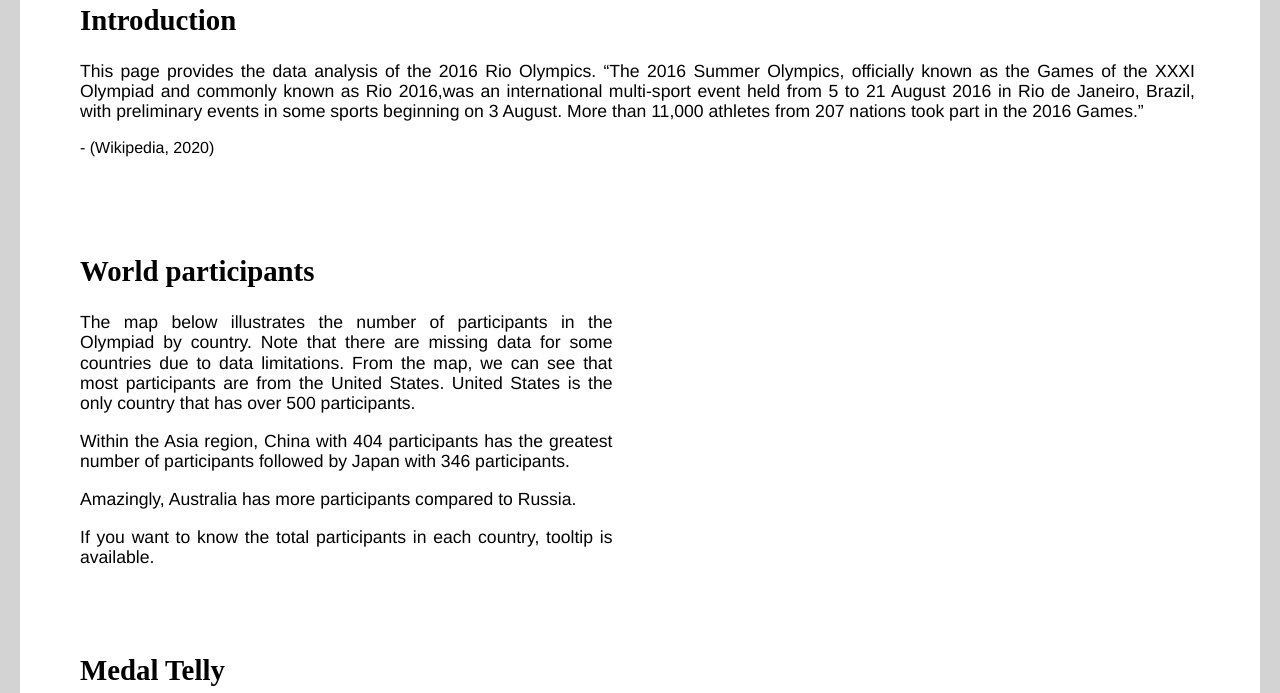
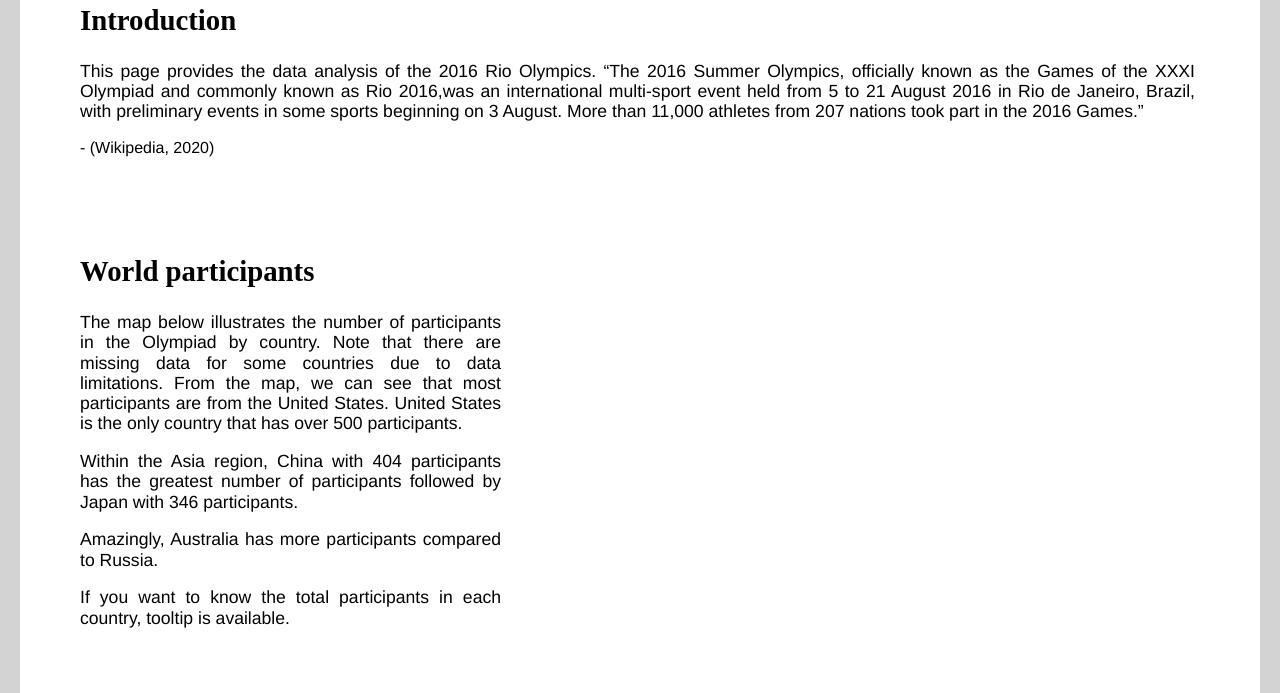
Before and after one commit to ameliatan98/vega_lite, a plain HTML site: page FIT3179/index.html in a window 1280 px wide. Shown: the part 107-800 px from the top of the page. Drawn offline with nearby package versions, Linux system fonts and the light colour scheme; a script that the page names is missing.

Commit message:
Update index.html

```diff
--- a/FIT3179/index.html
+++ b/FIT3179/index.html
@@ -113,7 +113,7 @@
 
     <!-- pure grid group -->
     <div class="pure-g">
-      <div class="pure-u-1-2">
+      <div class="pure-u-2-5">
         <div class="description description-left">
           <h2 style="font-size:180%;font-family:Times New Roman;"> World participants</h2>
           <p style="font-size:110%;text-align:justify;font-family:Helvetica;">
@@ -130,7 +130,7 @@
 
         </div>
       </div>
-      <div class="pure-u-1-2">
+      <div class="pure-u-3-5">
         <div id="vis1"  class="vis-container"></div>
       </div>
 
```
